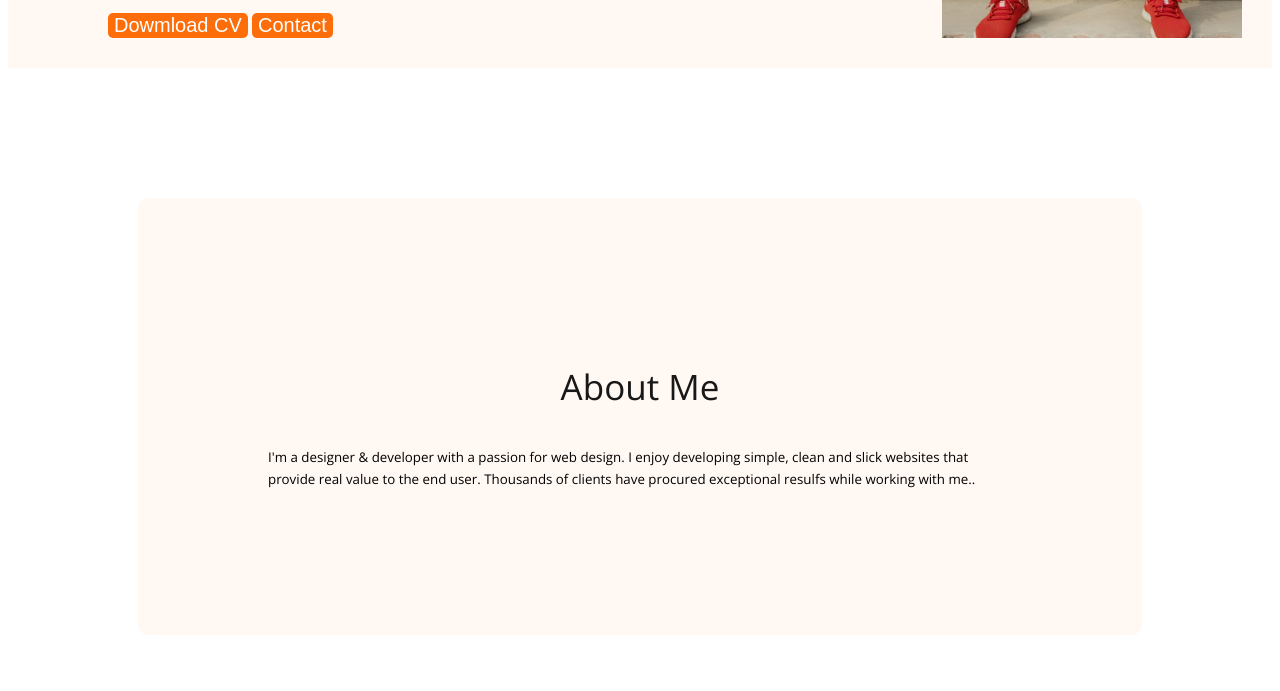
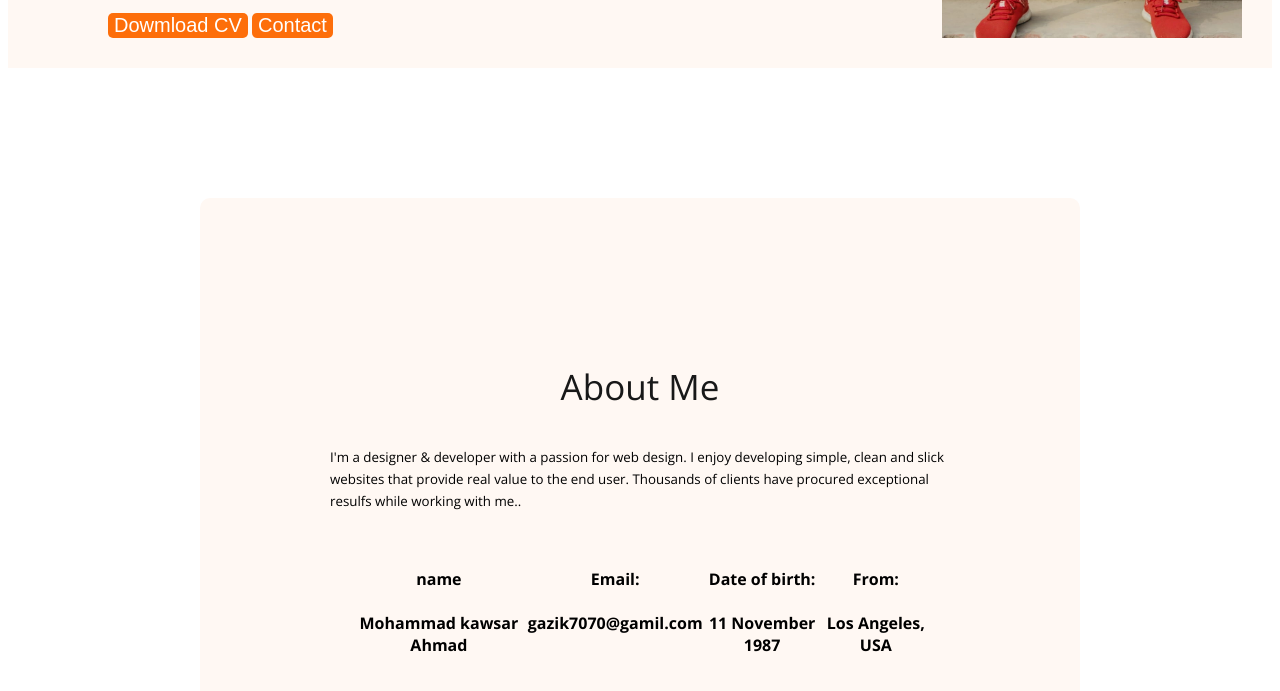
Before and after one commit to kawsarahmad10/web-developer-pot, a plain HTML site: page index.html in a window 1280 px wide. Shown: the part 551-1242 px from the top of the page. Drawn offline with nearby package versions, Linux system fonts and the light colour scheme.

Commit message:
added information

```diff
--- a/index.html
+++ b/index.html
@@ -42,8 +42,31 @@
              that provide real value to the end user.
               Thousands of clients
                have procured exceptional resulfs while working with me..</small></p>
-    </section>
+<div class="about-info-container">
+    <div class="about-info">
+        <h4 class="info-title">name</h4>
+        <p class="info-description">Mohammad kawsar Ahmad</p>
+    </div>
+    <div class="about-info">
+        <h4 class="info-title">Email:
+        </h4>
+        <p class="info-description">gazik7070@gamil.com</p>
+    </div>
+    <div class="about-info">
+        <h4 class="info-title">Date of birth:</h4>
+        <p class="info-description">
+            11 November 1987</p>
+    </div>
+    <div class="about-info">
+        <h4 class="info-title">From:
+            </h4>
+        <p class="info-description">
+            Los Angeles, USA</p>
+    </div>
 
+</div>
+
+            </section>
 </main>
 <footer>
 
--- a/style/portfolio.css
+++ b/style/portfolio.css
@@ -24,7 +24,7 @@ body{
 .section-description{
     color: #757575;
     text-align: center;
-    font-size: 18px;
+    font-size: 0;
 }
 
 nav{
@@ -82,9 +82,23 @@ color: #181818;
     margin-top: 5px;
     margin-bottom: 20px;
 }
+ main{
+    max-width: 1140px;
+    margin:0 auto ;
+ }
 .about{
     padding: 130px;
     border-radius: 10px;
     background-color: #FFF8F3;
     margin: 130px;
 }
+.about-info-container{
+    display:flex;
+    justify-content: space-around;
+    padding: 20px;
+    border: 3px;
+}
+.about-info{
+    text-align: center;
+    font-weight: bolder;
+}
```
